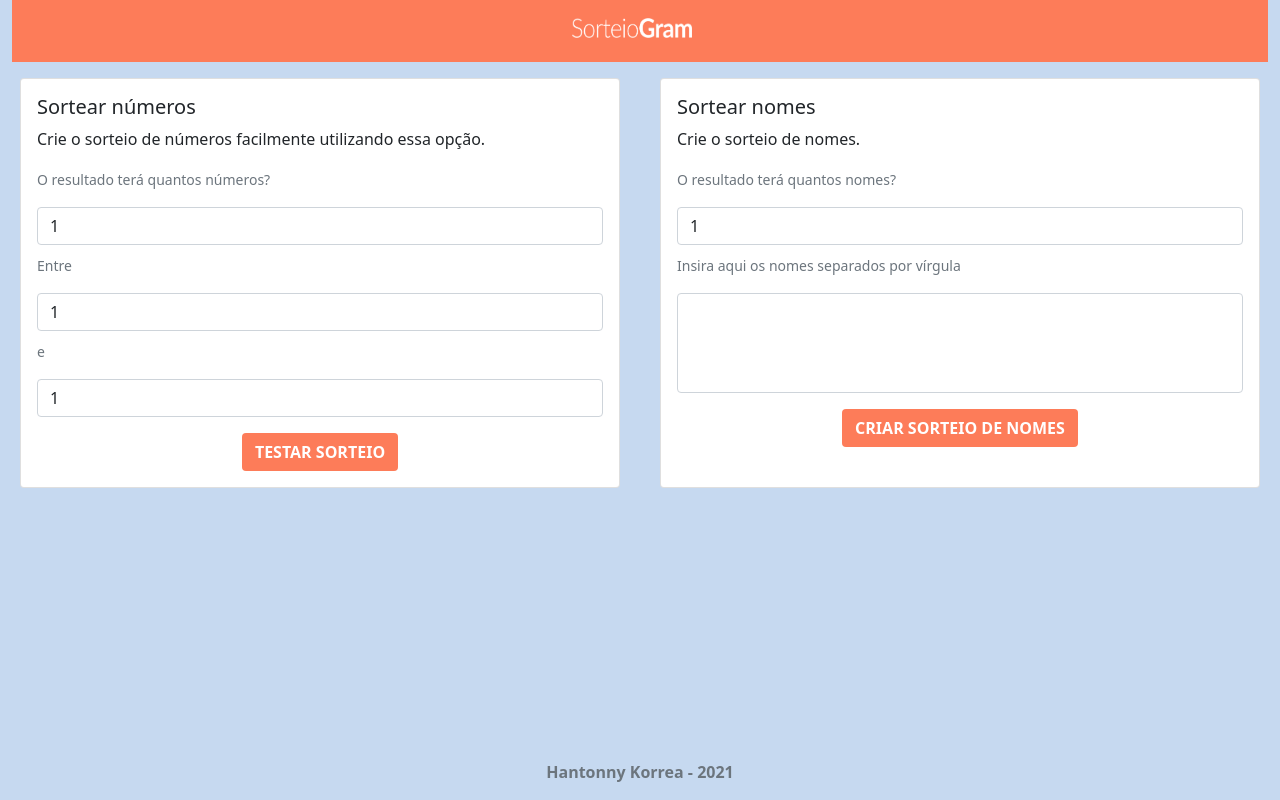
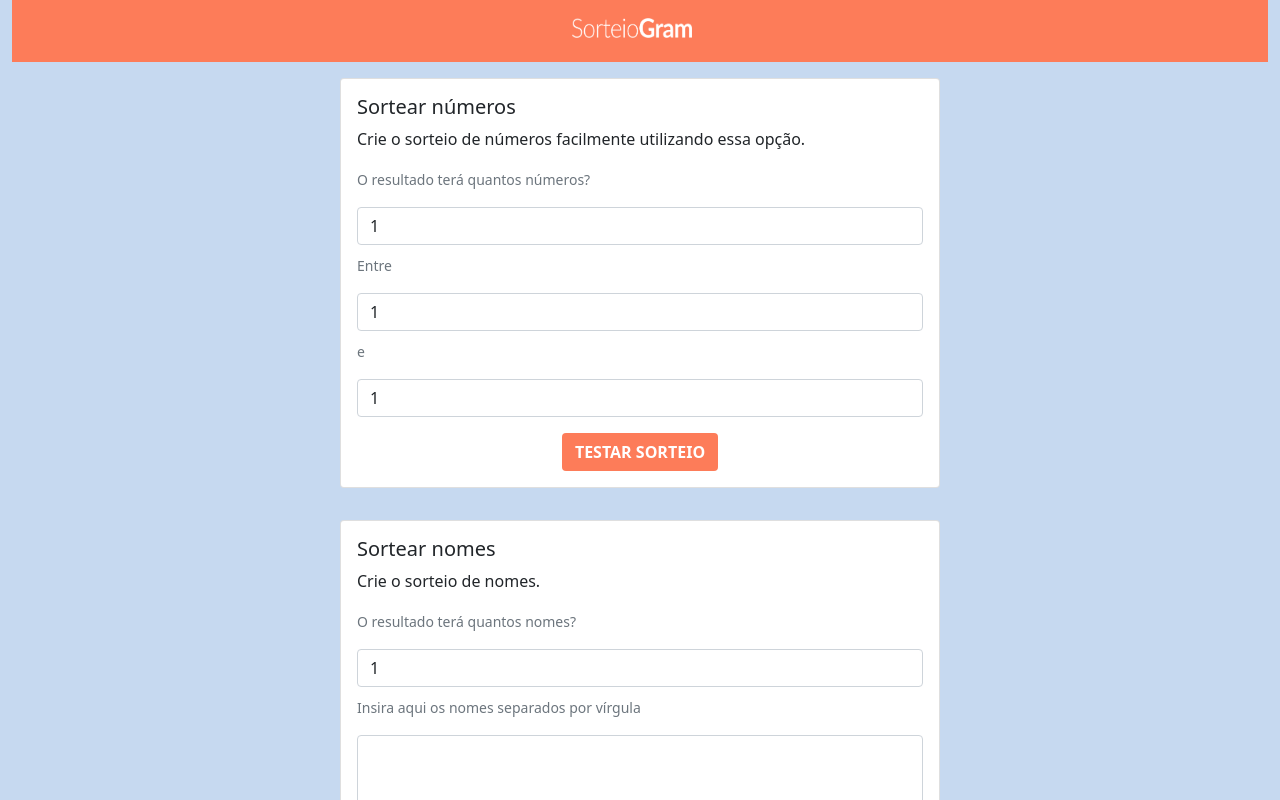
Before and after one commit to hantonny/dashboard, a Next.js app: page / in a window 1280 px wide. Shown: the top 800 px of the page. Built offline with nearby package versions, Linux system fonts and the light colour scheme.

Commit message:
Mudança de estilo

```diff
--- a/src/pages/index.tsx
+++ b/src/pages/index.tsx
@@ -76,7 +76,7 @@ export default function Home() {
         </div>
       </nav>
       <div className="row">
-        <div className="col-sm-6 d-flex justify-content-center mt-3">
+        <div className="col-sm-12 d-flex justify-content-center mt-3">
           <div className="card mb-3" style={{ maxWidth: '600px', width: '600px' }}>
             <div className="row">
               <div>
@@ -100,7 +100,7 @@ export default function Home() {
             </div>
           </div>
         </div>
-        <div className="col-sm-6 d-flex justify-content-center mt-3">
+        <div className="col-sm-12 d-flex justify-content-center mt-3">
           <div className="card mb-3" style={{ maxWidth: '600px', width: '600px' }}>
             <div className="row">
               <div>
@@ -125,7 +125,7 @@ export default function Home() {
           </div>
         </div>
       </div>
-      <p className="text-center text-muted fw-bold fixed-bottom">Hantonny Korrea - {year}</p>
+      <p className="text-center text-muted fw-bold mt-2">Hantonny Korrea - {year}</p>
     </>
   )
 }
```
